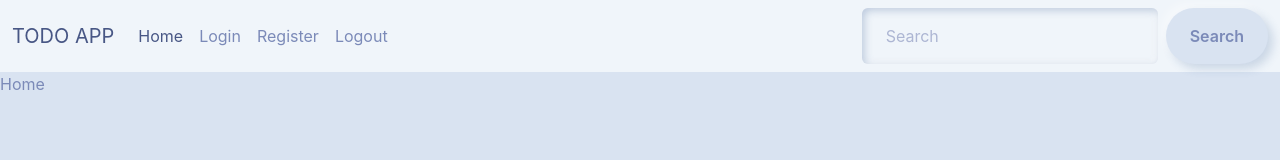
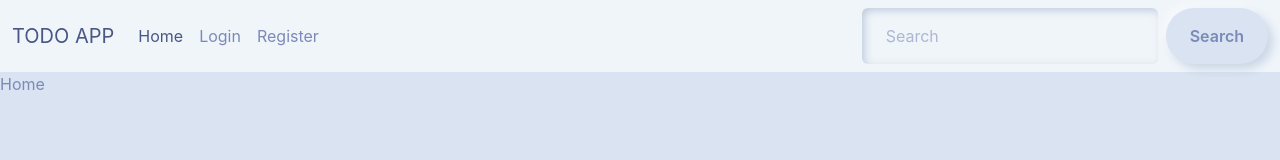
Before and after one commit to Md-Alqma/full-stack-todo-app, a React (Create React App) app in the folder client/: page / in a window 1280 px wide. Shown: the top 160 px of the page. Built offline with nearby package versions, Linux system fonts and the light colour scheme.

Commit message:
fixed some routing problems

```diff
--- a/client/src/components/partials/Header.jsx
+++ b/client/src/components/partials/Header.jsx
@@ -1,7 +1,19 @@
-import React from "react";
-import { Link } from "react-router-dom";
+import React, { useEffect, useState } from "react";
+import { Link, useNavigate } from "react-router-dom";
 
 const Header = () => {
+  const navigate = useNavigate();
+
+  const [user, setUser] = useState(null);
+
+  useEffect(() => {
+    const u = localStorage.getItem("user");
+    setUser(u);
+  },[]);
+  const handleLogout = () => {
+    localStorage.clear();
+    navigate("/login");
+  };
   return (
     <nav className="navbar navbar-expand-lg navbar-light bg-light">
       <div className="container-fluid">
@@ -36,11 +48,13 @@ const Header = () => {
                 Register
               </Link>
             </li>
-            <li className="nav-item">
-              <a className="nav-link" href="#">
-                Logout
-              </a>
-            </li>
+            {user && (
+              <li className="nav-item">
+                <a className="nav-link" href="#" onClick={handleLogout}>
+                  Logout
+                </a>
+              </li>
+            )}
           </ul>
           <form className="d-flex">
             <input
```
